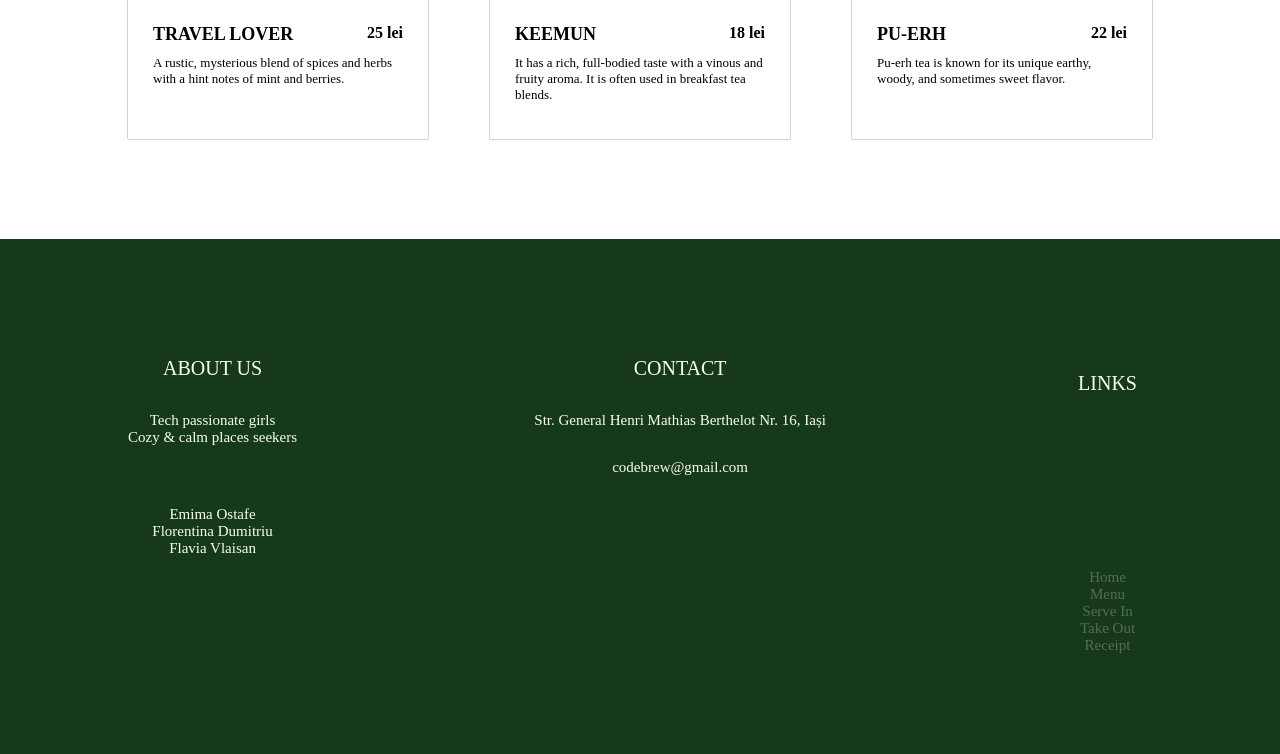
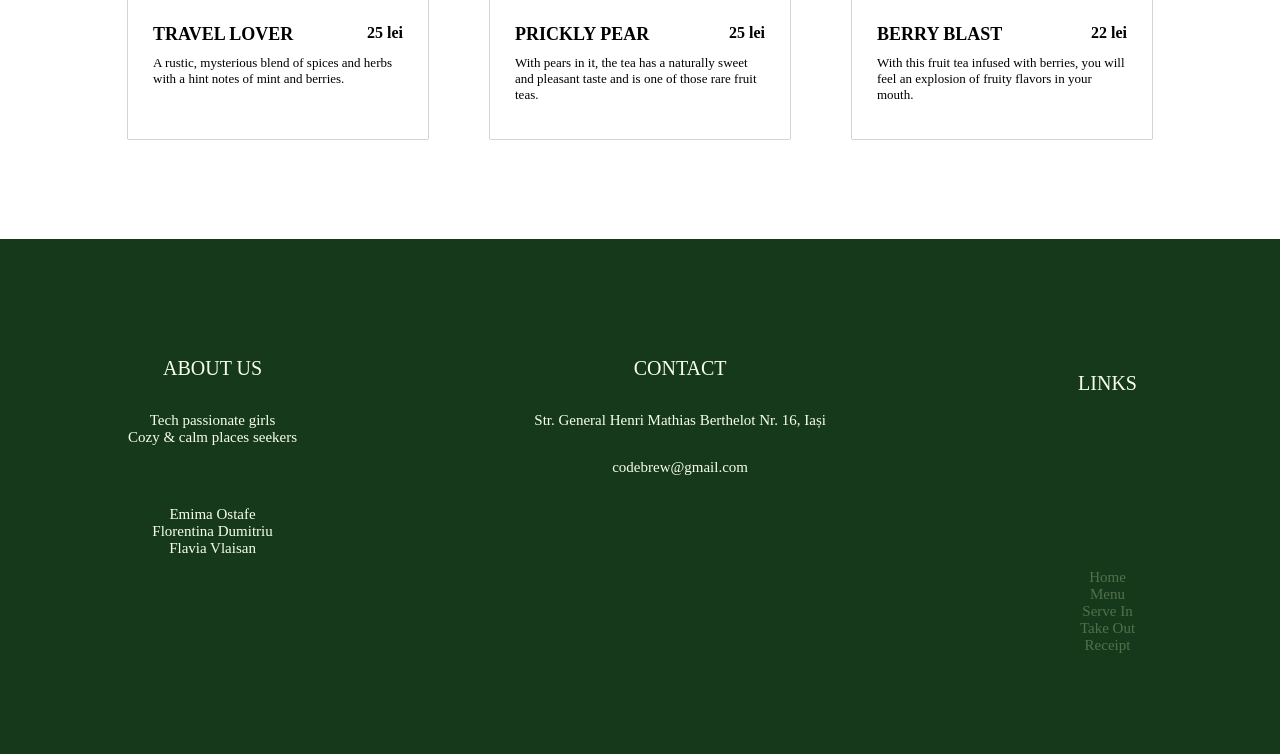
Before and after one commit to emimaostafe/b2tea, a PHP site: page /pages/newmenu.html in a window 1280 px wide. Shown: the part 4931-5685 px from the top of the page. Run offline with PHP 8.4, Linux system fonts and the light colour scheme; some libraries are stand-ins or nearby versions; some web fonts are replaced.

Commit message:
last version menu

```diff
--- a/pages/newmenu.html
+++ b/pages/newmenu.html
@@ -501,7 +501,7 @@
             </div>
 
             <div class="card">
-                <div class="top top_17">
+                <div class="top top_23">
                     <div class="actions">
                         <div class="btn btn__icon"><i class="ri-heart-line"></i></div>
                         <div class="btn btn__icon"><i class="ri-shopping-cart-line"></i></div>
@@ -510,17 +510,16 @@
                 <div class="bottom">
                     <div class="info">
                         <div class="title">
-                            <div class="text">Keemun</div>
-                            <div class="price">18 lei</div>
+                            <div class="text">Prickly Pear </div>
+                            <div class="price">25 lei</div>
                         </div>
-                        <div class="description">It has a rich, full-bodied taste with a vinous and fruity aroma. It is
-                            often used in breakfast tea blends.</div>
+                        <div class="description">With pears in it, the tea has a naturally sweet and pleasant taste and is one of those rare fruit teas.</div>
                     </div>
                 </div>
             </div>
 
             <div class="card">
-                <div class="top top_18">
+                <div class="top top_24">
                     <div class="actions">
                         <div class="btn btn__icon"><i class="ri-heart-line"></i></div>
                         <div class="btn btn__icon"><i class="ri-shopping-cart-line"></i></div>
@@ -529,16 +528,17 @@
                 <div class="bottom">
                     <div class="info">
                         <div class="title">
-                            <div class="text">Pu-Erh</div>
+                            <div class="text">Berry Blast</div>
                             <div class="price">22 lei</div>
                         </div>
-                        <div class="description">Pu-erh tea is known for its unique earthy, woody, and sometimes sweet
-                            flavor.</div>
+                        <div class="description">With this fruit tea infused with berries, you will feel an explosion of fruity flavors in your mouth.</div>
                     </div>
                 </div>
             </div>
         </div>
     </section>
+
+
 
     <section class="bg-primary">
         <div class="container">
--- a/styles/home.css
+++ b/styles/home.css
@@ -459,21 +459,24 @@ header #menu-trigger:hover + .meniu-coborator,
   background-image: url('../media/Pu-Erh.jpg');
 }
 
-.top_19{
+.top_19 {
   background-image: url('../media/nu-ma-uita.jpg');
 }
-.top_20{
+.top_20 {
   background-image: url('../media/iced-tea.jpg');
 }
-
-.top_21{
+.top_21 {
   background-image: url('../media/apple-spice.jpg');
 }
-
-.top_22{
+.top_22 {
   background-image: url('../media/travel-lover.jpg');
 }
-
+.top_23 {
+  background-image: url('../media/pear_tea.jpg');
+}
+.top_24 {
+  background-image: url('../media/berry-tea.jpg');
+}
 
 .tea-menu .card .bottom {
   padding: var(--size-l);
```
Also changed, not shown: media/berry-tea.jpg (added), media/pear_tea.jpg (added).
